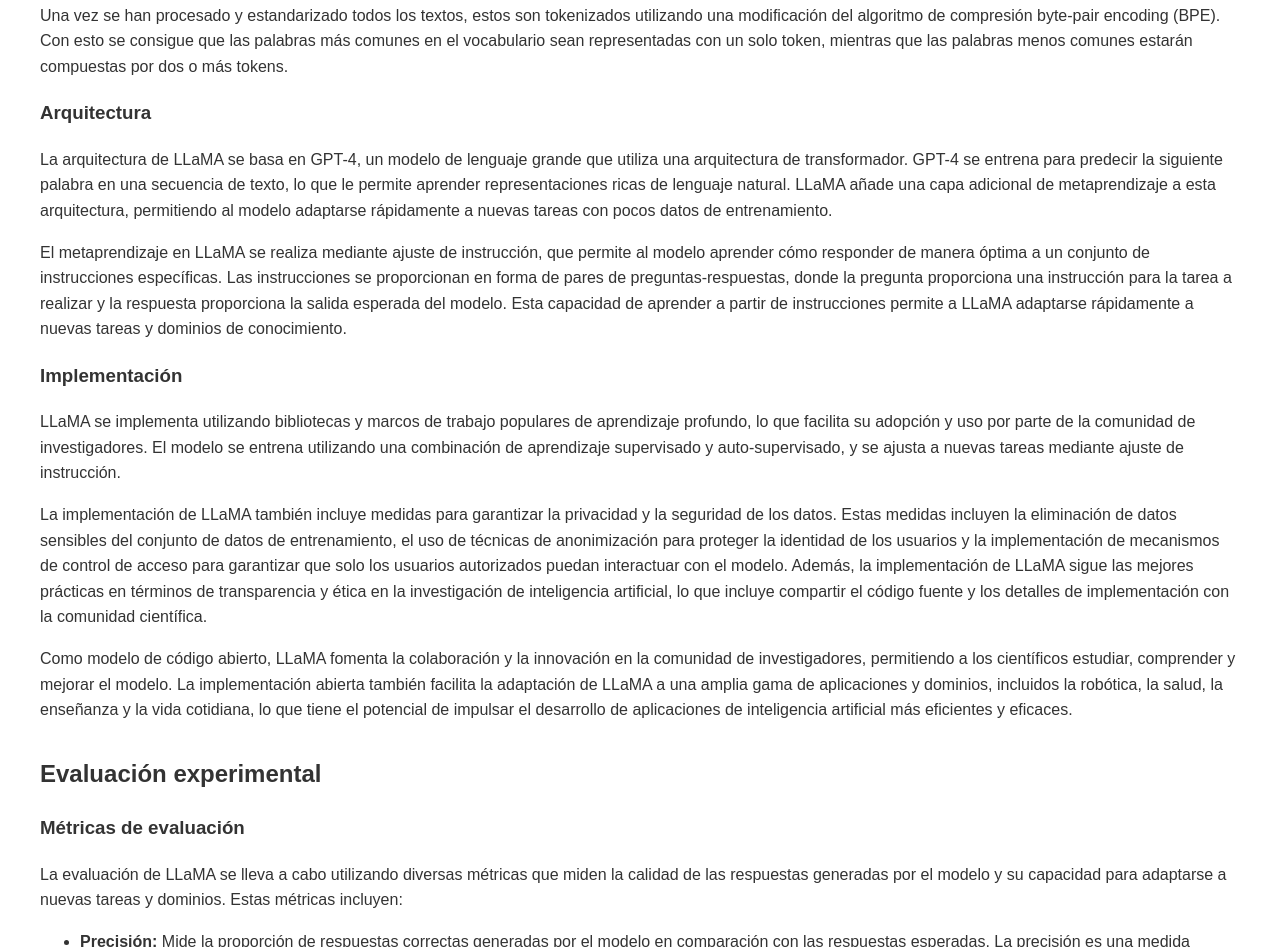
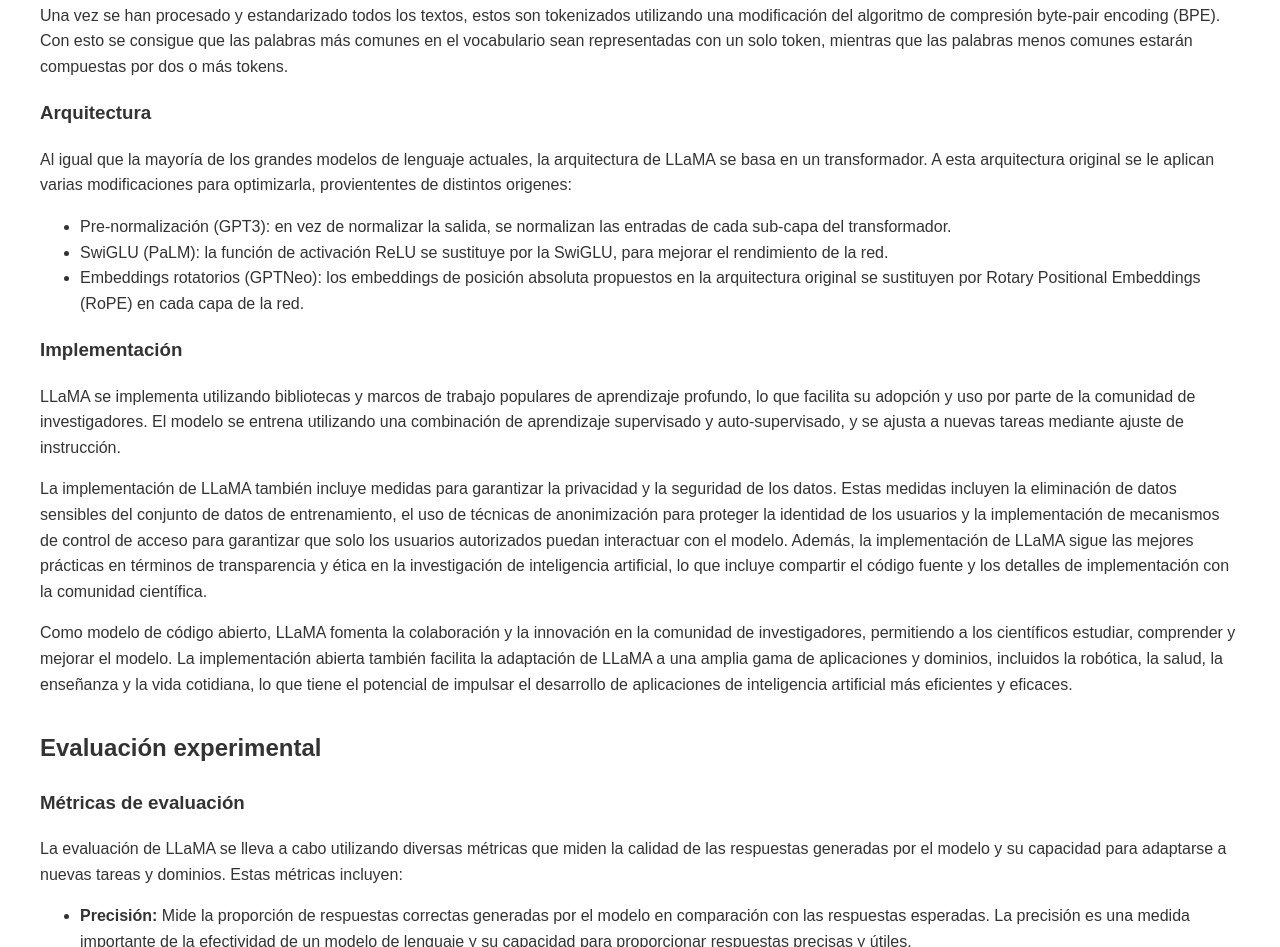
Before and after one commit to alejomaf/llama-wiki, a plain HTML site: page index.html in a window 1280 px wide. Shown: the part 2482-3429 px from the top of the page. Drawn offline with Linux system fonts and the light colour scheme.

Commit message:
Updated content - Arquitectura

```diff
--- a/index.html
+++ b/index.html
@@ -96,10 +96,13 @@
             <article id="arquitectura">
                 <h3>Arquitectura</h3>
                 <p>
-                    La arquitectura de LLaMA se basa en GPT-4, un modelo de lenguaje grande que utiliza una arquitectura de transformador. GPT-4 se entrena para predecir la siguiente palabra en una secuencia de texto, lo que le permite aprender representaciones ricas de lenguaje natural. LLaMA añade una capa adicional de metaprendizaje a esta arquitectura, permitiendo al modelo adaptarse rápidamente a nuevas tareas con pocos datos de entrenamiento.
-                </p>
-                <p>
-                    El metaprendizaje en LLaMA se realiza mediante ajuste de instrucción, que permite al modelo aprender cómo responder de manera óptima a un conjunto de instrucciones específicas. Las instrucciones se proporcionan en forma de pares de preguntas-respuestas, donde la pregunta proporciona una instrucción para la tarea a realizar y la respuesta proporciona la salida esperada del modelo. Esta capacidad de aprender a partir de instrucciones permite a LLaMA adaptarse rápidamente a nuevas tareas y dominios de conocimiento.
+                    Al igual que la mayoría de los grandes modelos de lenguaje actuales, la arquitectura de LLaMA se basa en un transformador. A esta arquitectura original se le aplican varias modificaciones para optimizarla, proviententes de distintos origenes:
+
+                    <ul>
+                        <li>Pre-normalización (GPT3): en vez de normalizar la salida, se normalizan las entradas de cada sub-capa del transformador.</li>
+                        <li>SwiGLU (PaLM): la función de activación ReLU se sustituye por la SwiGLU, para mejorar el rendimiento de la red.</li>
+                        <li>Embeddings rotatorios (GPTNeo): los embeddings de posición absoluta propuestos en la arquitectura original se sustituyen por Rotary Positional Embeddings (RoPE) en cada capa de la red. </li>
+                    </ul>
                 </p>
             </article>
             <article id="implementacion">
```
